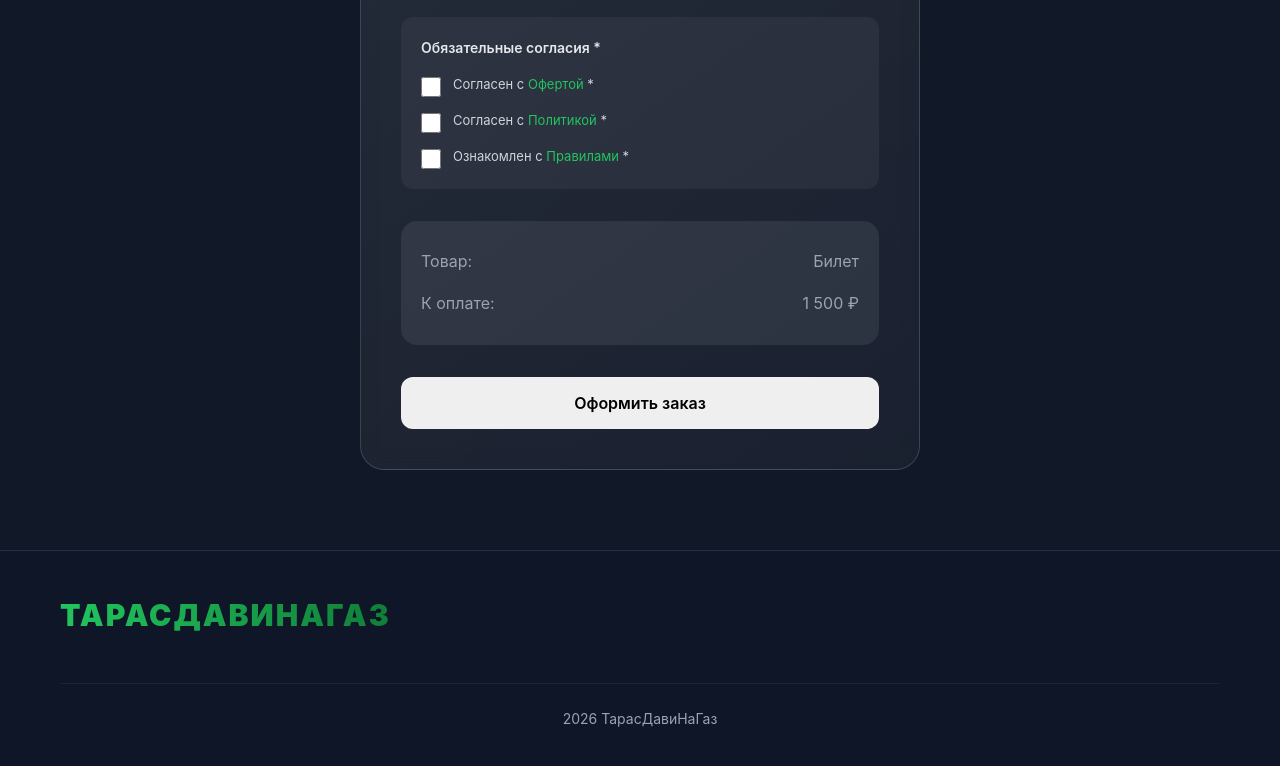
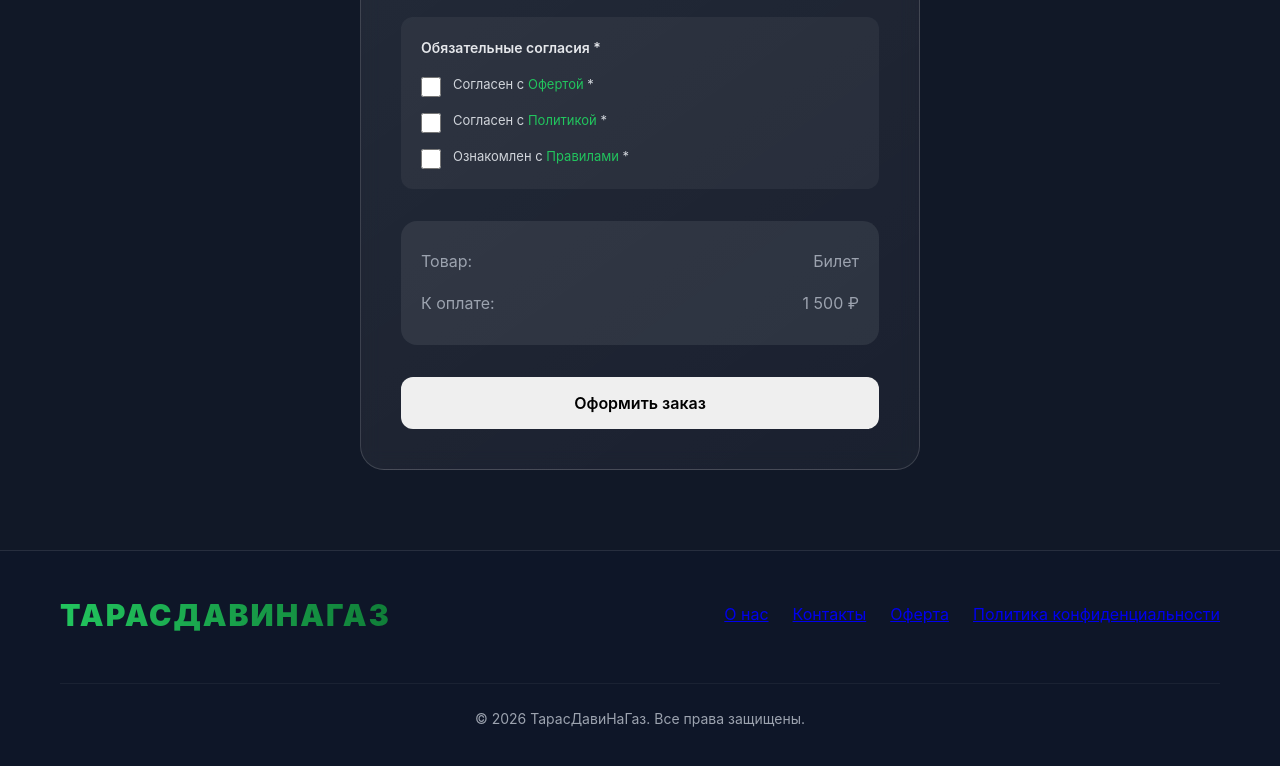
Before and after one commit to Aleksey989/taras-davi-na-gaz, a plain HTML site: page index.html in a window 1280 px wide. Shown: the part 1715-2481 px from the top of the page. Drawn offline with nearby package versions, Linux system fonts and the light colour scheme.

Commit message:
Обновлен footer

```diff
--- a/index.html
+++ b/index.html
@@ -134,8 +134,8 @@
     <footer class=footer>
         <div class=container>
             <div class=footer-content>
-                <div class=footer-logo>ТарасДавиНаГаз</div>
-                <div class=footer-copyright>2026 ТарасДавиНаГаз</div>
+                <div class=footer-logo>ТарасДавиНаГаз</div><div class=footer-links><a href=#>О нас</a><a href=#>Контакты</a><a href=docs/oferta.html>Оферта</a><a href=docs/privacy.html>Политика конфиденциальности</a></div>
+                <div class=footer-copyright>© 2026 ТарасДавиНаГаз. Все права защищены.</div>
             </div>
         </div>
     </footer>
```
